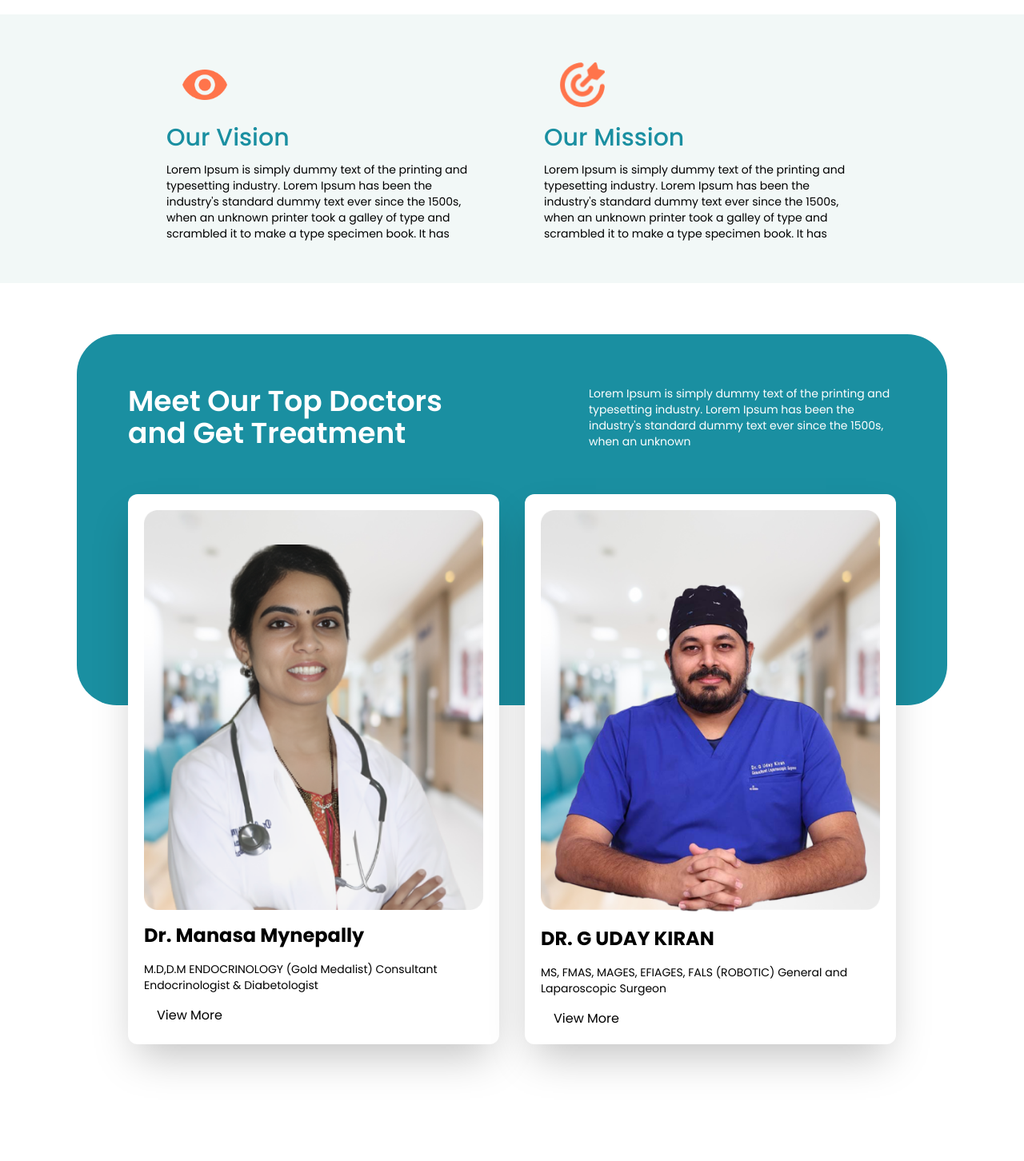
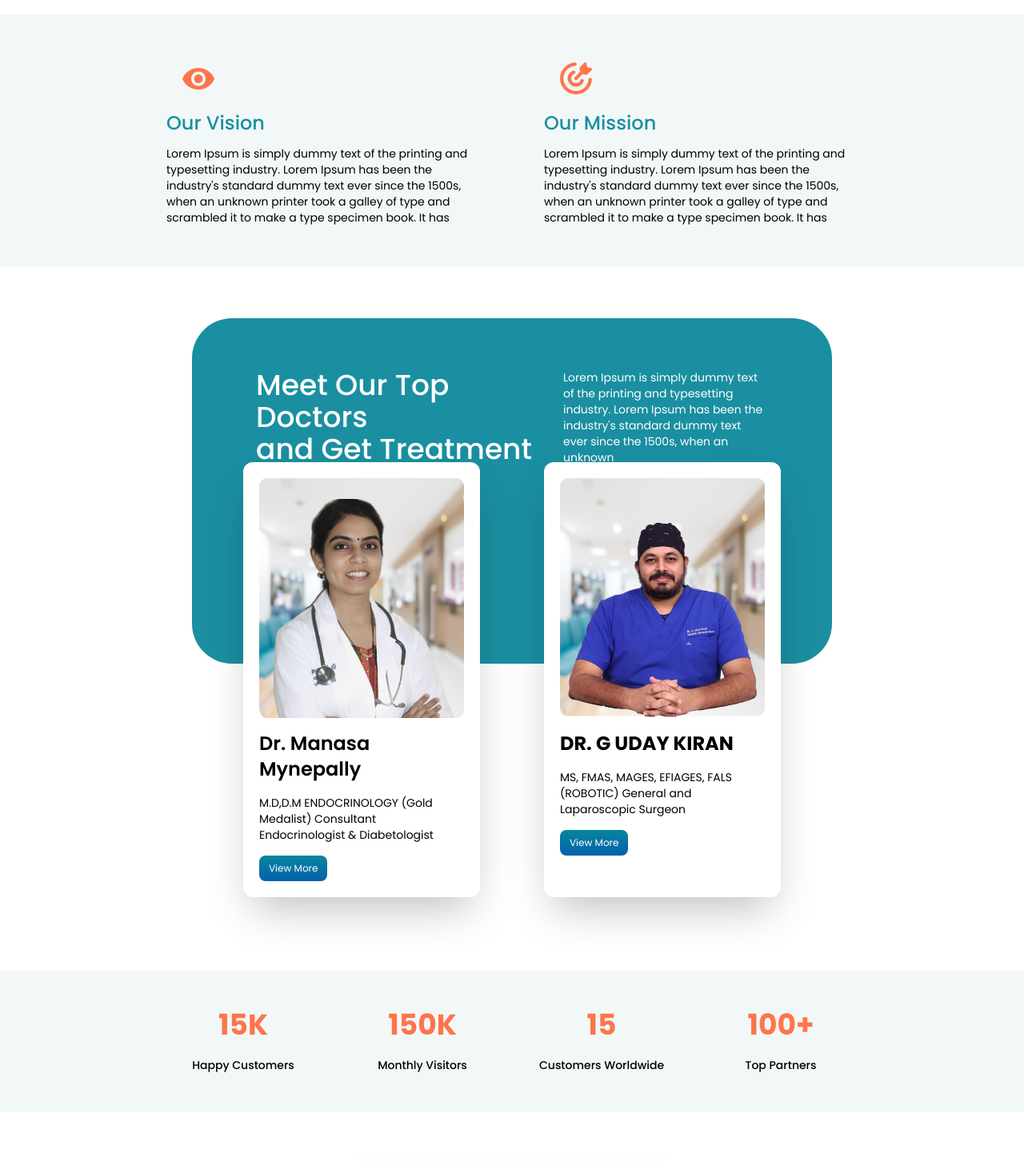
Before and after one commit to Rahul-Katari/saifee, a React (Create React App) app: page /about in a window 1280 px wide. Shown: the part 1400-2852 px from the top of the page at 80% size. Built offline with nearby package versions, Linux system fonts and the light colour scheme.

Commit message:
Update styling and content in OurTopDoctors, MoreBtn, TopScroll, CallUs, and About components

```diff
--- a/src/components/OurTopDoctors.js
+++ b/src/components/OurTopDoctors.js
@@ -6,10 +6,10 @@ import MoreBtn from "./common/MoreBtn";
 const OurTopDoctors = () => {
   return (
     <div>
-      <div className="md:mb-[650px] mb-[900px]">
-        <div className="bg-theme md:m-12 m-4 md:mx-24 rounded-[50px] md:px-16 md:pt-16 p-6 pb-80 relative flex flex-col items-center">
+      <div className="md:mb-[350px] mb-[900px]">
+        <div className="bg-theme md:m-12  m-4 md:mx-60 rounded-[50px] md:px-20 md:pt-16 p-6 pb-60 relative flex flex-col items-center">
           <div className="grid md:grid-cols-5 text-white">
-            <div className="md:text-4xl text-3xl font-semibold col-span-3">
+            <div className="md:text-4xl text-2xl mb-2  font-medium col-span-3">
               <h2>Meet Our Top Doctors</h2>
               <h2>and Get Treatment</h2>
             </div>
@@ -19,30 +19,30 @@ const OurTopDoctors = () => {
               ever since the 1500s, when an unknown
             </p>
           </div>
-          <div className="absolute md:top-[200px] top-[250px] md:mx-16 mx-6">
-            <div className="grid md:grid-cols-2 gap-8">
-              <div className="shadow-2xl p-5 rounded-xl flex flex-col bg-white">
-                <img src={doctorManasa} />
+          <div className="absolute md:top-[180px] top-[210px] md:mx-16 mx-6">
+            <div className="grid md:grid-cols-2 gap-20">
+              <div className="shadow-2xl p-5 rounded-xl flex flex-col bg-white ">
+                <img src={doctorManasa} className="md:h-[300px]" />
                 <div>
-                  <h3 className="text-2xl font-bold mt-4">
+                  <h3 className="text-2xl font-semibold mt-4">
                     Dr. Manasa Mynepally
                   </h3>
                   <p className="my-4">
                     M.D,D.M ENDOCRINOLOGY (Gold Medalist) Consultant
                     Endocrinologist & Diabetologist
                   </p>
-                  <MoreBtn btnText={"View More"} href={"/doctorDetails"} />
+                  <MoreBtn btn="theme" btnText={"View More"} href={"/doctorDetails"} />
                 </div>
               </div>
               <div className="shadow-2xl p-5 rounded-xl flex flex-col bg-white">
-                <img src={doctor} />
+                <img src={doctor} className="md:h-[300px]" />
                 <div>
                   <h3 className="text-2xl font-bold mt-4">DR. G UDAY KIRAN</h3>
                   <p className="my-4 ">
                     MS, FMAS, MAGES, EFIAGES, FALS (ROBOTIC) General and
                     Laparoscopic Surgeon
                   </p>
-                  <MoreBtn btnText={"View More"} href={"/doctorDetails"} />
+                  <MoreBtn btn={"theme"} btnText={"View More"} href={"/doctorDetails"} />
                 </div>
               </div>
             </div>
--- a/src/components/common/MoreBtn.js
+++ b/src/components/common/MoreBtn.js
@@ -2,7 +2,7 @@ import { Link } from "react-router-dom";
 
 const MoreBtn = ({ btnText, href, btn, align }) => {
   return (
-    <div className={`flex justify-${align} mx-4`}>
+    <div className={`flex justify-${align} me-4`}>
       <Link to={href} className={`btn-${btn}`}>
         {btnText}
       </Link>
--- a/src/components/common/TopScroll.js
+++ b/src/components/common/TopScroll.js
@@ -26,10 +26,10 @@ const Topscroll = () => {
     <div className="flex">
       {visible ? (
         <a
-          className="rounded-full fixed bottom-16 right-10 top_scroll btn-theme text-white p-3 animate-bounce"
+          className="rounded-full fixed bottom-5 right-10 top_scroll btn-theme text-white p-2 animate-bounce"
           onClick={scrollToTop}
         >
-          <IconArrowUp size={32} />
+          <IconArrowUp size={24} />
         </a>
       ) : (
         ""
--- a/src/components/footer/CallUs.js
+++ b/src/components/footer/CallUs.js
@@ -2,7 +2,7 @@ import { IconPhoneFilled } from "@tabler/icons-react";
 
 const CallUs = () => {
   return (
-    <div className="flex md:my-20 my-12 justify-center">
+    <div className="flex md:mb-20 mb-12 justify-center">
       <div className="p-5 text-white bg-highlight rounded shadow-2xl flex items-center inline md:gap-12 gap-6">
         <IconPhoneFilled
           size={window.innerWidth <= 768 ? 40 : 60}
--- a/src/components/pages/About.js
+++ b/src/components/pages/About.js
@@ -48,9 +48,9 @@ const About = () => {
           <div className="bg-banner md:flex gap-20 p-10 my-10 md:px-52">
             <div>
               <div>
-                <img src={vision} className="p-5 w-24 h-24 object-contain" />
+                <img src={vision} className="p-5 w-20 h-20 object-contain" />
               </div>
-              <h3 className="text-theme text-3xl font-medium">Our Vision</h3>
+              <h3 className="text-theme text-2xl font-medium">Our Vision</h3>
               <p className="py-3">
                 Lorem Ipsum is simply dummy text of the printing and typesetting
                 industry. Lorem Ipsum has been the industry's standard dummy
@@ -60,9 +60,9 @@ const About = () => {
             </div>
             <div>
               <div>
-                <img src={mission} className="p-5 w-24 h-24 object-contain" />
+                <img src={mission} className="p-5 w-20 h-20 object-contain" />
               </div>
-              <h3 className="text-theme text-3xl font-medium">Our Mission</h3>
+              <h3 className="text-theme text-2xl font-medium">Our Mission</h3>
               <p className="py-3">
                 Lorem Ipsum is simply dummy text of the printing and typesetting
                 industry. Lorem Ipsum has been the industry's standard dummy
```
